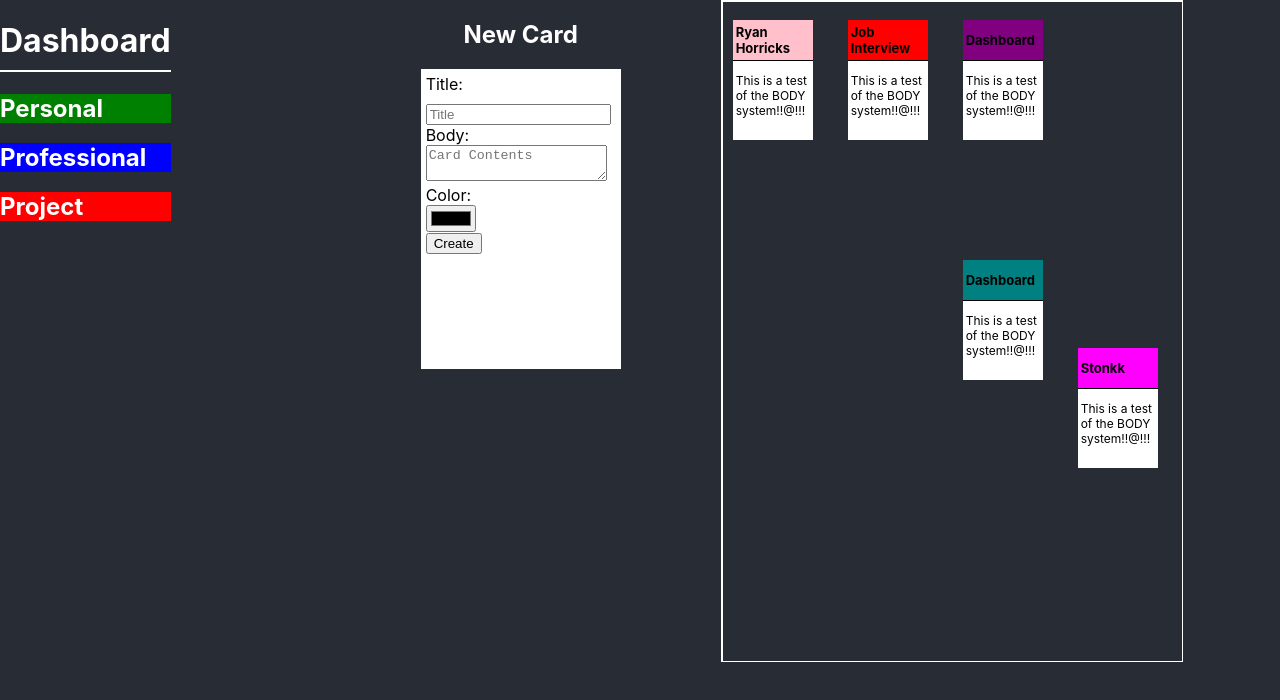
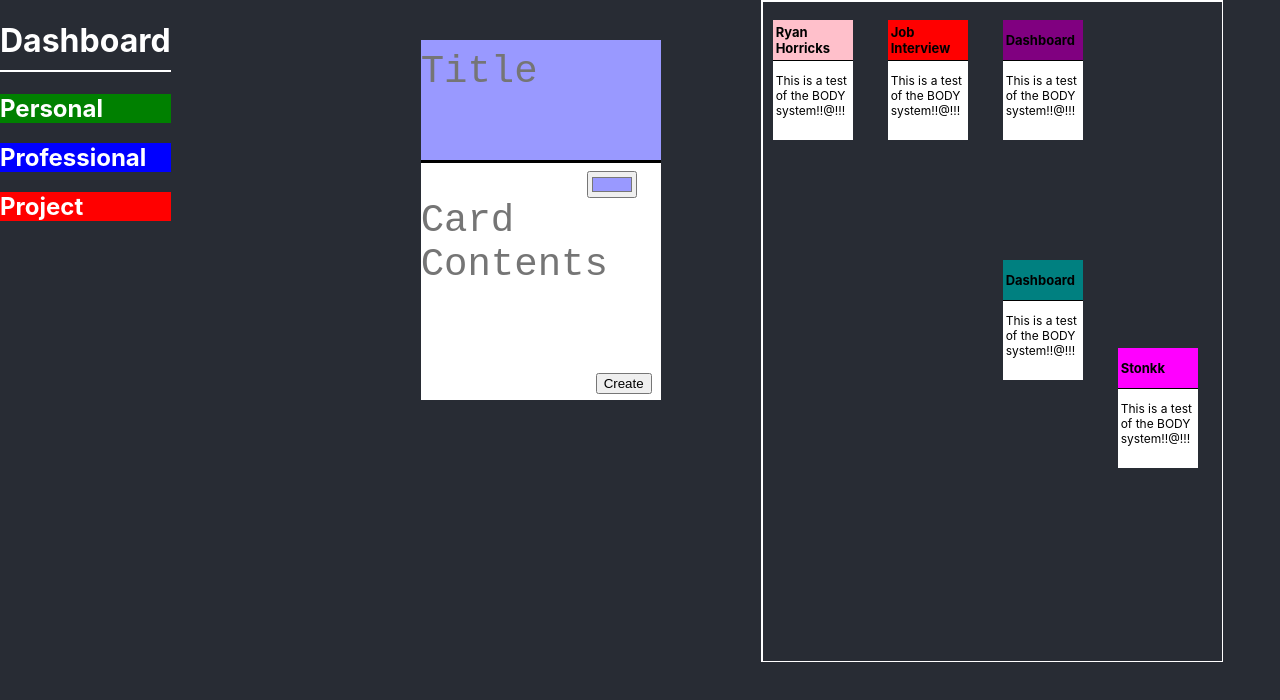
Before and after one commit to codekane/Dashboard, a React (Create React App) app: page / in a window 1280 px wide. Shown: the top 700 px of the page. Built offline with nearby package versions, Linux system fonts and the light colour scheme.

Commit message:
Card Creation now works. Silly little bug. It's still borked, practically, because I need to re-implement a custom x,y tracking feature, and move away from doing it in CSS. Work with my libraries, not against them, basically. Still, this is big progress, and I'm pleased enough to commit.

```diff
--- a/src/App.css
+++ b/src/App.css
@@ -79,18 +79,58 @@
  * FORM */
 
 .CardCreator {
-  width: 200px;
+  width: 240px;
   //height: 100%;
   min-height: 500px;
 }
-.CardCreator form {
-  padding: 5px 5px 5px 5px;
+.CardCreator header {
+  height: 120px;
+  border-bottom: 3px solid black;
 }
 
-div.CardForm {
+.CardForm header textarea {
+  border: none;
+  border-style: none;
+  font-size: 3em;
+  max-width: 240px;
+  padding: 0;
+  resize: none;
+}
+
+.CardForm header textarea:focus {
+  outline: none;
+}
+
+.CardForm button[type=submit] {
+  position: relative;
+  top: 34px;
+  left: 175px;
+}
+
+textarea#CardFormBody {
+  width: 240px;
+  padding: 0;
+  resize: none;
+  border: none;
+  height: 135px;
+  font-size: 3em;
+  margin-top: 36px;
+}
+textarea#CardFormBody:focus {
+  outline: none;
+}
+
+.CardForm {
   background-color: white;
-  width: 200px;
-  height: 300px;
+  width: 240px;
+  height: 360px;
+  margin-top: 40px;
+}
+
+input#ColorPicker {
+  position: relative;
+  left: 166px;
+  top: 29px;
 }
 
 /*
--- a/src/components/board.js
+++ b/src/components/board.js
@@ -3,9 +3,6 @@ import DashCard from './dash-card';
 
 export default function Board(props) {
   const cards = useSelector(state => state.board.contents);
-  console.log(cards);
-
-  const test = "This is a test of the BODY system!!@!!!"
 
   return(
     <div className="Board">
--- a/src/components/card-creator.js
+++ b/src/components/card-creator.js
@@ -1,37 +1,47 @@
 import { useState } from 'react';
+import store from '../redux/store';
 
 export default function CardCreator(props) {
   const [title, setTitle] = useState('');
   const [body, setBody] = useState('');
-  const [color, setColor] = useState("white");
+  const [color, setColor] = useState("#9999FF");
 
   const changeTitle = (event) => { setTitle(event.target.value); }
   const changeColor = (event) => { setColor(event.target.value); }
   const changeBody = (event) =>  { setBody(event.target.value); }
 
+  const generateID = () => {
+    const d = new Date;
+    return d.getTime();
+  }
+
+  const handleSubmit = (event) => {
+    event.preventDefault();
+    store.dispatch({
+      type: "CREATE_CARD", payload: { title: title, color: color, body: body, id: generateID() }
+    })
+    setTitle('');
+    setBody('');
+    setColor('#9999FF');
+
+  }
+
   return(
     <div className="CardCreator">
-      <h2 style={{textAlign: "center", color: "white"}}>New Card</h2>
       <div className="CardForm">
-        <form>
-          <label>
-            Title:
-            <input type="text" name="title"
-                   placeholder="Title" value={title}
-                   onChange={changeTitle} style={{marginTop: "10px"}}/>
-          </label>
-          <label>
-            Body:
-            <textarea name="body" value={body}
-                      onChange={changeBody} placeholder="Card Contents"/>
-          </label>
-          <label>
-            Color:
-            <div>
-              <input type="color" value={color}
-                     onChange={changeColor} name="color" />
-            </div>
-          </label>
+        <form onSubmit={handleSubmit}>
+          <header style={{backgroundColor: color}}>
+            <textarea type="text" name="title"
+              placeholder="Title" value={title}
+              onChange={changeTitle} style={{marginTop: "10px", backgroundColor: color}}
+              maxLength="20"/>
+
+            <input id="ColorPicker"type="color" value={color}
+              onChange={changeColor} name="color" />
+
+          </header>
+          <textarea id="CardFormBody" name="body" value={body}
+            onChange={changeBody} placeholder="Card Contents" rows="3"/>
 
           <button type="submit" style={{margin: "0 auto"}}>Create</button>
         </form>
--- a/src/redux/store.js
+++ b/src/redux/store.js
@@ -52,6 +52,27 @@ function rootReducer(state = initialState, action) {
     case 'UPDATE_CARD': {
       return state
     }
+    case 'CREATE_CARD': {
+      return {
+        ...state,
+        board: {
+          ...state.board,
+          contents: [
+            ...state.board.contents,
+            action.payload
+          ]
+        }
+      }
+      /*
+      return state.board.contents.push(action.payload)
+      var new_state = state;
+      new_state.board.contents.push(action.payload);
+
+      return new_state
+      console.log(new_state);
+      */
+
+    }
     default:
       return state
   }
```
